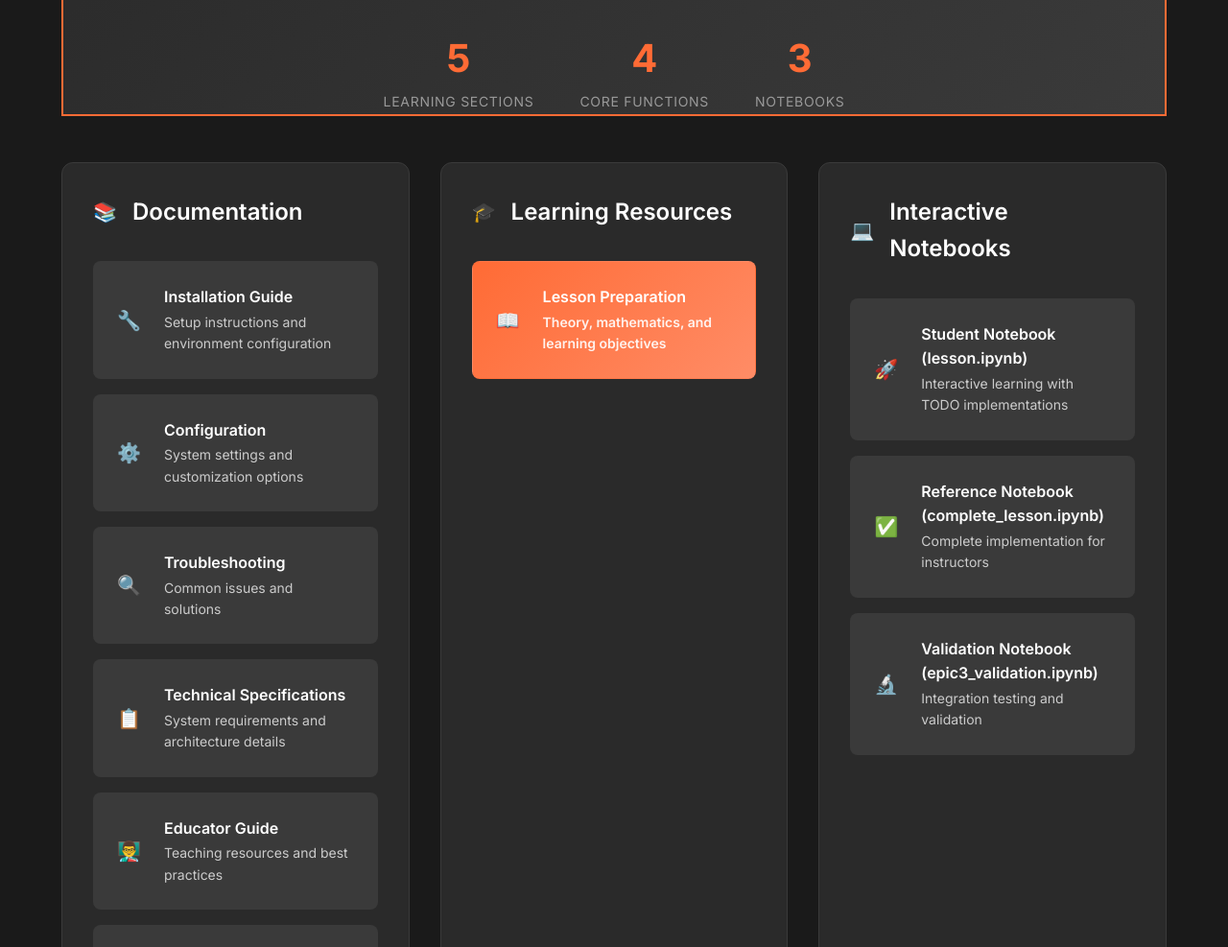
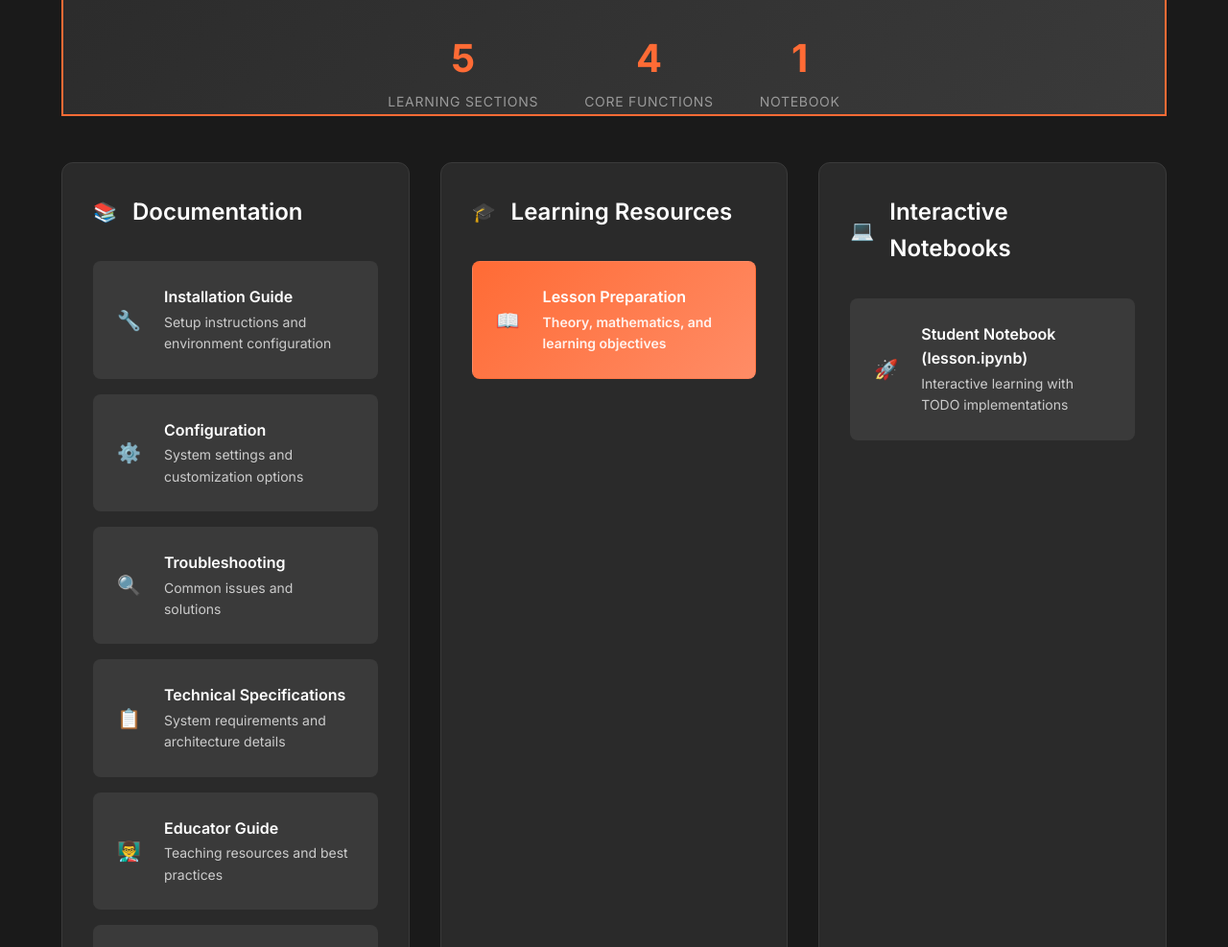
Before and after one commit to FelixSoderstrom/the-attention-mechanism, a plain HTML site: page index.html in a window 1280 px wide. Shown: the part 421-1408 px from the top of the page at 96% size. Drawn offline with Linux system fonts and the light colour scheme; no server answers.

Commit message:
Removed complete_lesson.ipynb and traces of it
complete_lesson.ipynb served as a way to reference in the evaluation
process.
Turns out AI went rouge and implemented an entirely (better) evaluation
reference point.
This has one critical (and easy to fix) flaw that will be addressed in
the next commit.

```diff
--- a/index.html
+++ b/index.html
@@ -35,8 +35,8 @@
                             <span class="stat-label">Core Functions</span>
                         </div>
                         <div class="stat">
-                            <span class="stat-number">3</span>
-                            <span class="stat-label">Notebooks</span>
+                            <span class="stat-number">1</span>
+                            <span class="stat-label">Notebook</span>
                         </div>
                     </div>
                 </div>
@@ -125,20 +125,6 @@
                             <div class="link-content">
                                 <span class="link-title">Student Notebook (lesson.ipynb)</span>
                                 <span class="link-desc">Interactive learning with TODO implementations</span>
-                            </div>
-                        </a>
-                        <a href="#" class="nav-link launch-btn" onclick="launchNotebook('complete_lesson.ipynb')">
-                            <span class="link-icon">✅</span>
-                            <div class="link-content">
-                                <span class="link-title">Reference Notebook (complete_lesson.ipynb)</span>
-                                <span class="link-desc">Complete implementation for instructors</span>
-                            </div>
-                        </a>
-                        <a href="#" class="nav-link launch-btn" onclick="launchNotebook('epic3_validation.ipynb')">
-                            <span class="link-icon">🔬</span>
-                            <div class="link-content">
-                                <span class="link-title">Validation Notebook (epic3_validation.ipynb)</span>
-                                <span class="link-desc">Integration testing and validation</span>
                             </div>
                         </a>
                     </div>
```
Also changed, not shown: 3 other files.
